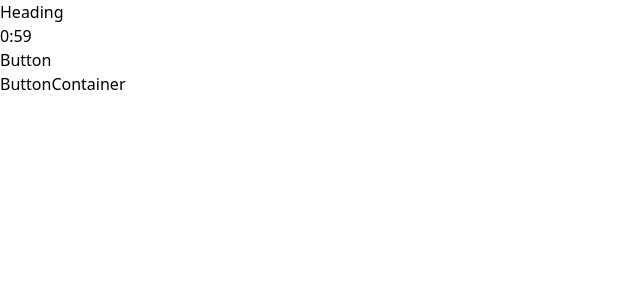
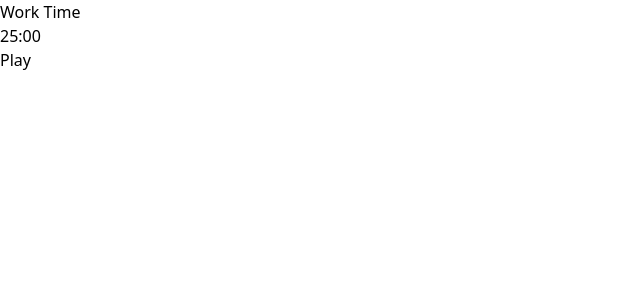
Before and after one commit to socweekendprojects/pomodoro-timer, a Next.js app: page / in a window 1280 px wide. Shown: the top 300 px of the page, without its empty margins (0-640 px from the left). Built offline with nearby package versions, Linux system fonts and the light colour scheme.

Commit message:
completed basic play and reset functionality

```diff
--- a/component/Button/index.tsx
+++ b/component/Button/index.tsx
@@ -1,7 +1,12 @@
 import React from 'react'
+type ButtonProps = {
+  handleClick:  (e: React.MouseEvent<HTMLButtonElement, MouseEvent>) => void
+  buttonText: string,
+}
 
-export default function Button() {
+
+export default function Button({handleClick, buttonText}:ButtonProps) {
   return (
-    <div>Button</div>
+    <button onClick={handleClick}>{buttonText}</button>
   )
 }
--- a/component/Heading/index.tsx
+++ b/component/Heading/index.tsx
@@ -1,7 +1,7 @@
 import React from 'react'
 
-export default function Heading() {
+export default function Heading({heading}:any) {
   return (
-    <div>Heading</div>
+    <div>{heading}</div>
   )
 }
--- a/pages/index.tsx
+++ b/pages/index.tsx
@@ -1,17 +1,19 @@
 import type { NextPage } from 'next'
-import Head from 'next/head'
 import Pomodoro from '../component/Pomodoro'
 import Button from '../component/Button'
 import ButtonContainer from '../component/ButtonContainer'
 import Heading from '../component/Heading'
-import { useState } from 'react'
+import { useEffect, useState } from 'react'
 
 const Home: NextPage = () => {
-  const [time, setTime] = useState('')
+  const [time, setTime] = useState({mins:25, secs:0});
+  const [playBtnState, setPlayBtnState] = useState(false)
+  const [pauseBtnState, setPauseBtnState] = useState(false)
+  const [heading, setHeading] = useState("Work Time")
 
-  let workTime = 1;
-  let breakTime = 2;
-  let longBreak = 3;
+  let workTime = 25;
+  let breakTime = 5;
+  let longBreak = 15;
   let breakCount = 0;
 
   let mins = workTime - 1;
@@ -27,12 +29,15 @@ const Home: NextPage = () => {
       breakCount++;
 
       if (breakCount === 1 || breakCount === 3) {
+        setHeading("Short Break")
         mins = breakTime - 1;
         secs = 59;
       } else if (breakCount === 0 || breakCount === 2 || breakCount === 4) {
+        setHeading("Work Time")
         mins = workTime - 1;
         secs = 59;
       } else {
+        setHeading("Long Break")
         mins = longBreak - 1;
         secs = 59;
         breakCount = -1;
@@ -40,17 +45,29 @@ const Home: NextPage = () => {
     }
 
     console.log("mins" + mins, "secs" + secs, "count" + breakCount);
-    setTime(`${mins}:${secs}`)
+    setTime({...time, mins:mins, secs:secs})
   }
 
-  setInterval(timer, 1000);
+  useEffect(()=> {
+    if (playBtnState === true) {
+      const interval = setInterval(timer, 1)
+      // if (pauseBtnState === true) {
+      //   ()=> clearInterval(interval)
+      // }
+      return ()=> clearInterval(interval)
+    } else  {
+    setTime({...time, mins:25, secs:0o0})
+    }
+
+}, [playBtnState, pauseBtnState])
 
   return (
     <div>
-      <Heading></Heading>
-      <Pomodoro text={time}></Pomodoro>
-      <Button></Button>
-      <ButtonContainer></ButtonContainer>
+      <Heading heading={heading}/>
+      <Pomodoro text={`${time.mins >= 10? time.mins : `0${time.mins}`}:${time.secs >= 10? time.secs : `0${time.secs}`}`}/>
+      {/* <Button buttonText="Reset" handleClick={()=> setResetBtnState(!resetBtnState)}/> */}
+      <Button buttonText={playBtnState ? "Reset" : "Play"} handleClick={()=> setPlayBtnState(!playBtnState)}/>
+      {/* <Button buttonText="Pause" handleClick={()=> setPauseBtnState(!playBtnState)}/>  */}
     </div>
   )
 }
```
